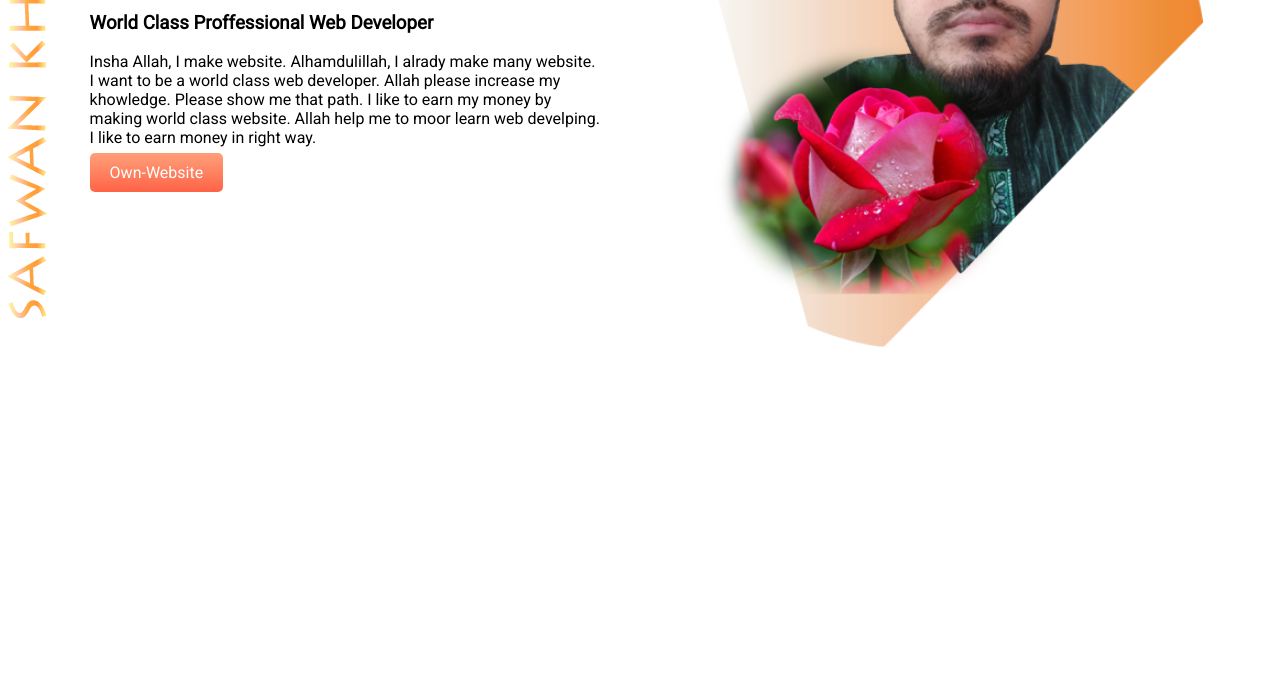
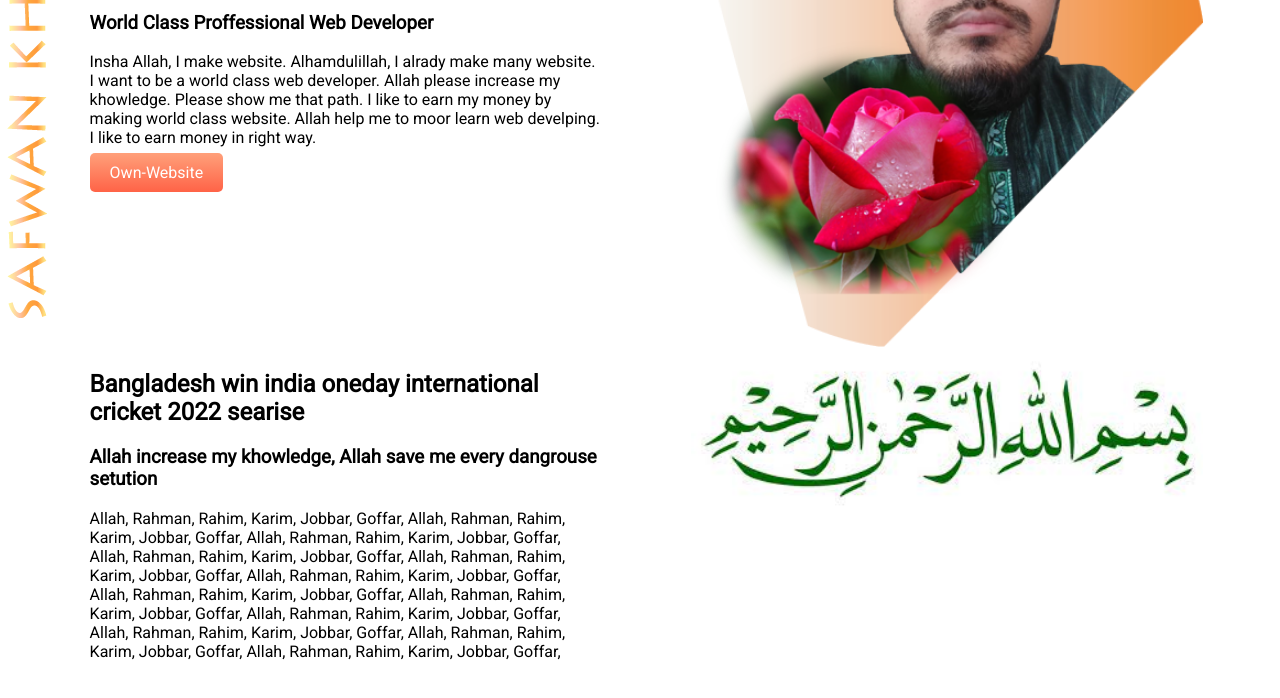
Before and after one commit to Soaib-first-website/Projects-second, a plain HTML site: page index.html in a window 1280 px wide. Shown: the part 182-880 px from the top of the page. Before the commit the page ends 800 px from the top, so only its background shows below. Drawn offline with Linux system fonts and the light colour scheme.

Commit message:
bismillah

```diff
--- a/index.html
+++ b/index.html
@@ -23,6 +23,16 @@
             <img src="Image/Soaib.png" alt="">
         </div>
     </section>
+    <section class="Career-site">
+        <div class="half-width">
+            <h2>Bangladesh win india oneday international cricket 2022 searise</h2>
+            <h3>Allah increase my khowledge, Allah save me every dangrouse setution</h3>
+            <p>Allah, Rahman, Rahim, Karim, Jobbar, Goffar, Allah, Rahman, Rahim, Karim, Jobbar, Goffar, Allah, Rahman, Rahim, Karim, Jobbar, Goffar, Allah, Rahman, Rahim, Karim, Jobbar, Goffar, Allah, Rahman, Rahim, Karim, Jobbar, Goffar, Allah, Rahman, Rahim, Karim, Jobbar, Goffar, Allah, Rahman, Rahim, Karim, Jobbar, Goffar, Allah, Rahman, Rahim, Karim, Jobbar, Goffar, Allah, Rahman, Rahim, Karim, Jobbar, Goffar, Allah, Rahman, Rahim, Karim, Jobbar, Goffar, Allah, Rahman, Rahim, Karim, Jobbar, Goffar, Allah, Rahman, Rahim, Karim, Jobbar, Goffar, </p>
+        </div>
+        <div class="half-width">
+            <img src="Image/Bismillah.jpg" alt="">
+        </div>
+    </section>
 
 </body>
 </html>
```
